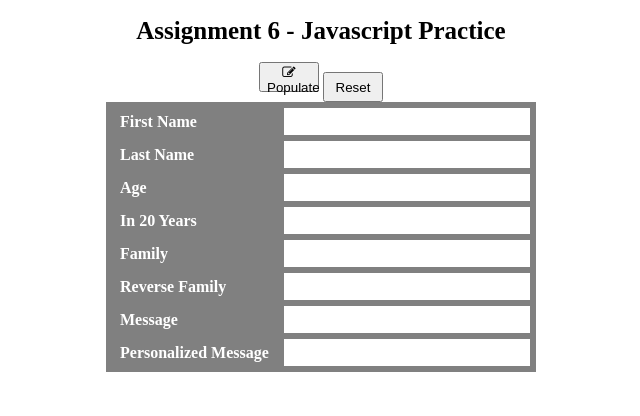
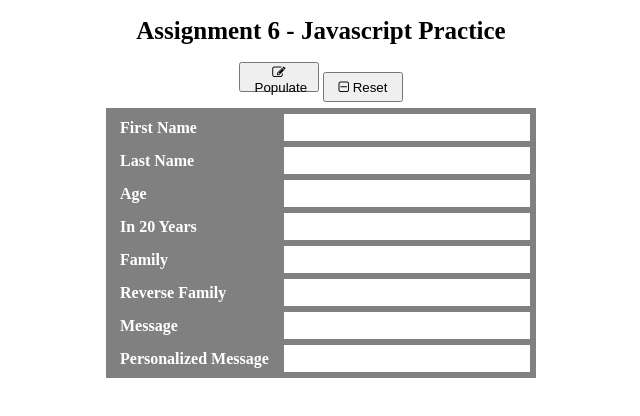
Before and after one commit to rgilbert8888/assignment4, a plain HTML site: page index.html in a window 1280 px wide. Shown: the whole page, without its empty margins (319-959 px from the left). Drawn offline with Linux system fonts and the light colour scheme.

Commit message:
More styles for table

```diff
--- a/index.html
+++ b/index.html
@@ -9,8 +9,10 @@
   </head>
 <body>
   <h1>Assignment 6 - Javascript Practice</h1>
-  <button onclick="myFunction()"><i class="fa fa-pencil-square-o"></i>Populate</button>
-  <button onclick="reset()">Reset</button>
+  <div class = "buttons">
+  <button onclick="myFunction()"><i class="fa fa-pencil-square-o"></i>&nbsp;Populate</button>
+  <button onclick="reset()"><i class="fa fa-minus-square-o"></i>&nbsp;Reset</button>
+  </div>
 <table>
   <tr>
     <td class="label">First Name</td>
--- a/styles.css
+++ b/styles.css
@@ -13,8 +13,10 @@ table{
     width: 430px;
     height: 270px;
     margin: 0 auto;
+    margin-bottom: 10px;
     border-collapse: collapse;
     text-align: left;
+
 }
 
 td{
@@ -35,9 +37,8 @@ td:last-child{
   width: 60%;
 }
 button{
-  height: 12px;
-  width: 24px;
   height: 30px;
-  width: 60px;
+  width: 80px;
   text-align: center;
+  margin-bottom: 6px;
 }
```
